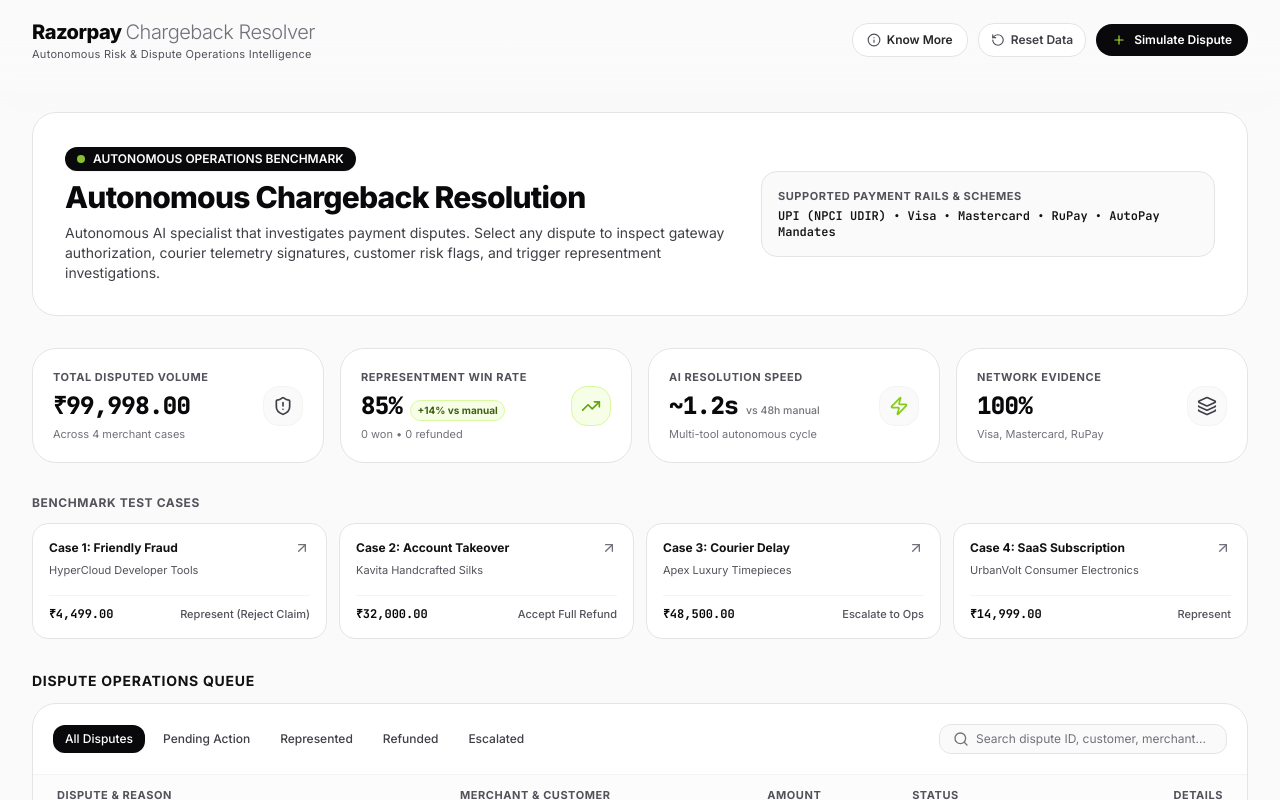
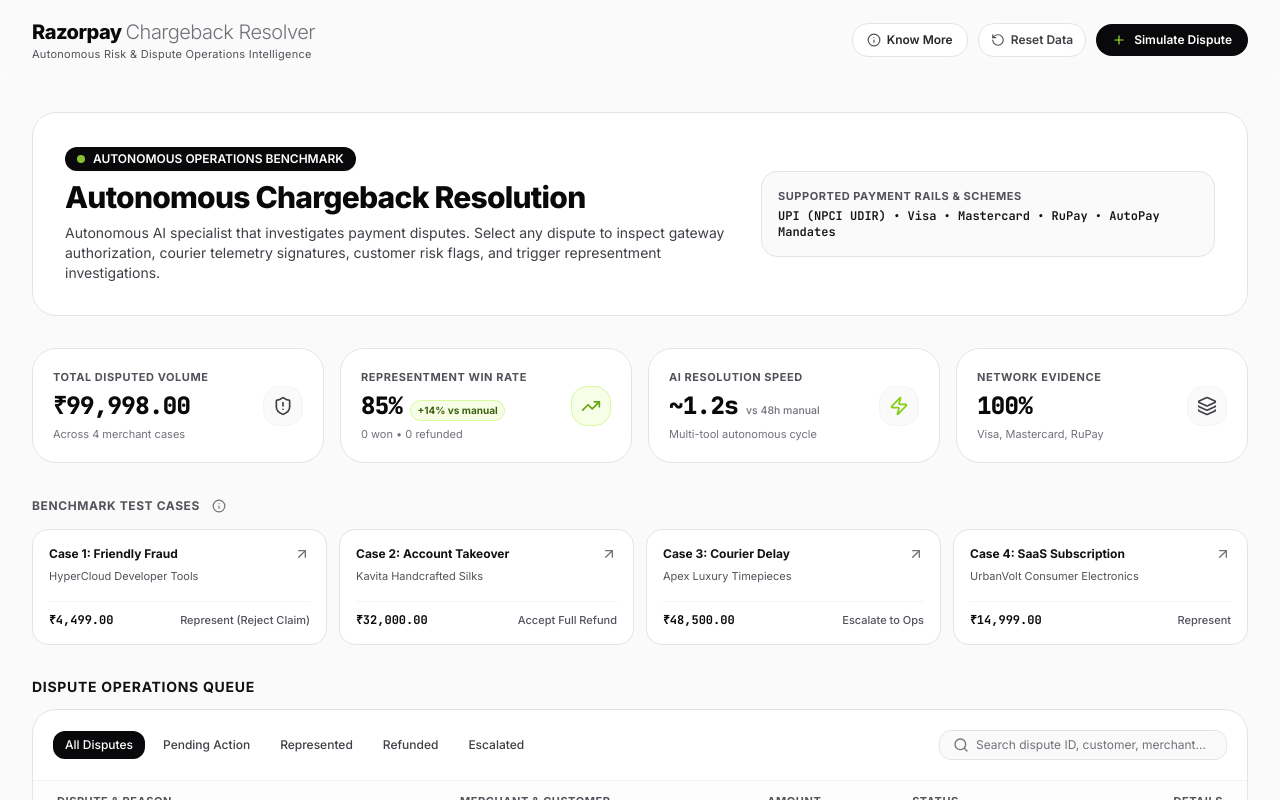
Before and after one commit to Charannsai/chargebackagent, a Next.js app: page / in a window 1280 px wide. Shown: the top 800 px of the page. Built offline with nearby package versions, Linux system fonts and the light colour scheme.

Commit message:
feat(ui): add interactive (i) info tooltip beside Benchmark Test Cases linking to /know-more

```diff
--- a/app/page.tsx
+++ b/app/page.tsx
@@ -8,7 +8,7 @@
 import { DisputeTable } from '@/components/DisputeTable';
 import { AuditTrailModal } from '@/components/AuditTrailModal';
 import { CreateDisputeModal } from '@/components/CreateDisputeModal';
-import { ArrowUpRight, Mail } from 'lucide-react';
+import { ArrowUpRight, Mail, Info, ArrowRight } from 'lucide-react';
 import { formatINR } from '@/lib/utils';
 
 export default function Home() {
@@ -97,9 +97,35 @@
         {/* Quick Benchmark Cases Row */}
         <div className="space-y-3">
           <div className="flex items-center justify-between">
-            <span className="text-xs font-bold uppercase tracking-wider text-charcoal-500">
-              Benchmark Test Cases
-            </span>
+            <div className="flex items-center gap-2 relative group">
+              <span className="text-xs font-bold uppercase tracking-wider text-charcoal-500">
+                Benchmark Test Cases
+              </span>
+
+              <div className="relative inline-flex items-center">
+                <button
+                  type="button"
+                  className="p-1 rounded-full text-charcoal-400 hover:text-charcoal-900 hover:bg-charcoal-100 transition-colors cursor-help"
+                  aria-label="Benchmark Information"
+                >
+                  <Info className="w-3.5 h-3.5" />
+                </button>
+
+                {/* Hover Tooltip Popover */}
+                <div className="absolute left-0 bottom-full mb-2 hidden group-hover:block z-40 w-72 sm:w-80 p-3.5 rounded-2xl bg-charcoal-950 text-white shadow-2xl border border-charcoal-800 text-xs space-y-2 animate-slide-up pointer-events-auto">
+                  <p className="text-charcoal-300 leading-relaxed text-[11.5px]">
+                    These benchmark test cases represent simulated chargeback scenarios filed by cardholders across diverse dispute reason codes (friendly fraud, account takeover, courier delays, and subscription billing) with synthetic gateway, carrier, and risk telemetry.
+                  </p>
+                  <Link
+                    href="/know-more"
+                    className="inline-flex items-center gap-1 text-[11px] font-bold text-lime-400 hover:text-lime-300 underline pt-1 transition-colors"
+                  >
+                    <span>To know more, visit architecture guide</span>
+                    <ArrowRight className="w-3 h-3" />
+                  </Link>
+                </div>
+              </div>
+            </div>
           </div>
 
           <div className="grid grid-cols-1 sm:grid-cols-2 lg:grid-cols-4 gap-3">
```
